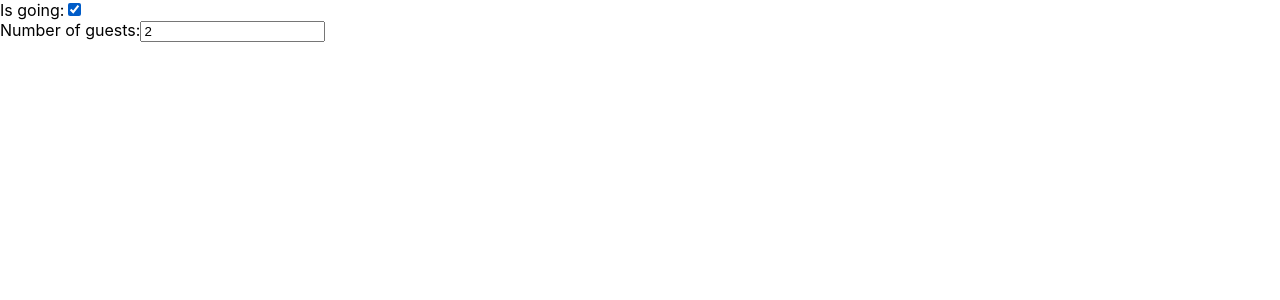
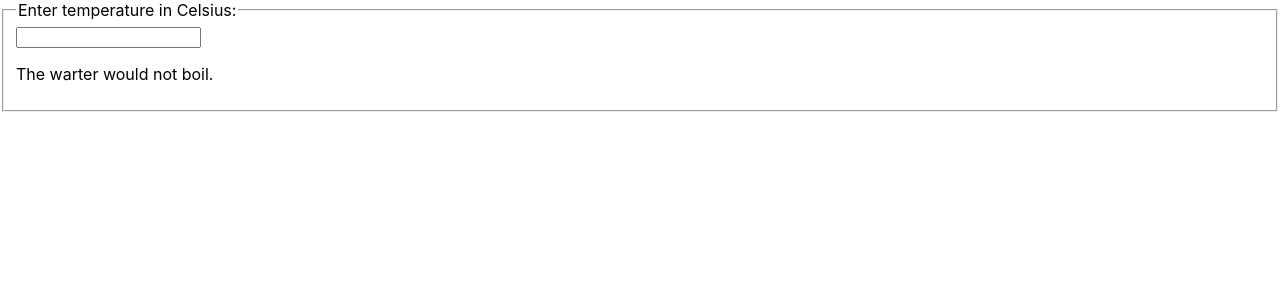
Before and after one commit to eari100/study-create-react-app, a React (Create React App) app: page / in a window 1280 px wide. Shown: the top 300 px of the page. Built offline with nearby package versions, Linux system fonts and the light colour scheme.

Commit message:
feat: lifting state up
- Calculator

```diff
--- /dev/null
+++ b/src/docs/Chap10-lifting-state-up.js
@@ -0,0 +1,31 @@
+import React from 'react'
+
+const BoilingVerdict = props => {
+    return props.celsius >= 100 ? <p>The warter would boil.</p> : <p>The warter would not boil.</p>
+}
+
+class Calculator extends React.Component {
+    constructor(props) {
+        super(props)
+        this.handleChange = this.handleChange.bind(this)
+        this.state = {temperature: ''}
+    }
+
+    handleChange(e) {
+        this.setState({temperature: e.target.value})
+    }
+
+    render() {
+        const temperature = this.state.temperature
+
+        return(
+            <fieldset>
+                <legend>Enter temperature in Celsius:</legend>
+                <input value={temperature} onChange={this.handleChange} />
+                <BoilingVerdict celsius={parseFloat(temperature)} />
+            </fieldset>
+        )
+    }
+}
+
+export default Calculator
--- a/src/index.js
+++ b/src/index.js
@@ -14,10 +14,12 @@ import Toggle from './docs/Chap6-Handling-Events'
 import Page from './docs/Chap7-conditional-rendering'
 import NumberList from './docs/Chap8-list-and-key'
 import Reservation from './docs/Chap9-forms'
+import Calculator from './docs/Chap10-lifting-state-up'
+
 
 const root = ReactDOM.createRoot(document.getElementById('root'));
 
-root.render(<Reservation />)
+root.render(<Calculator />)
 
 // If you want to start measuring performance in your app, pass a function
 // to log results (for example: reportWebVitals(console.log))
```
